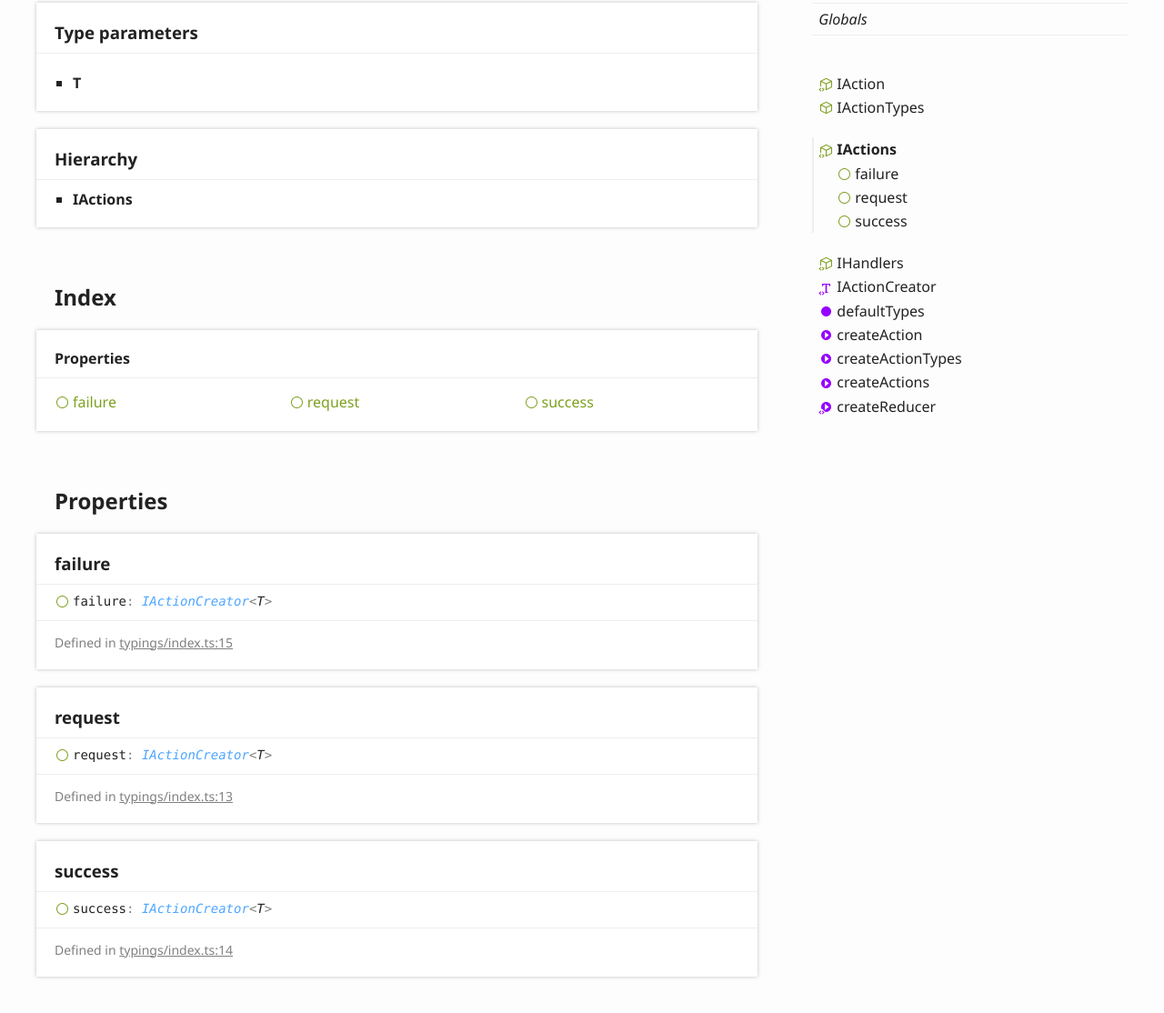
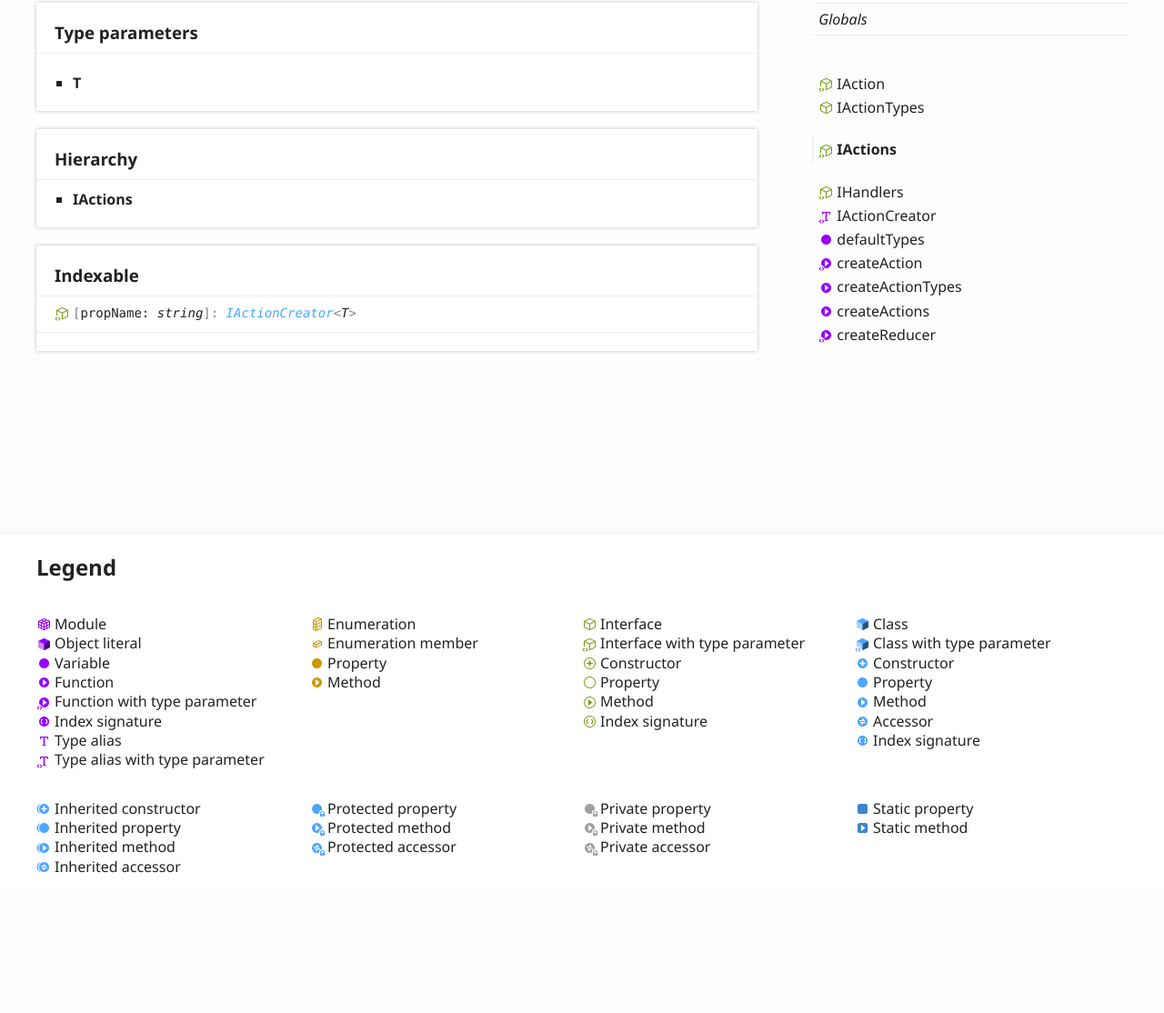
Before and after one commit to twchn/redux-tools, a plain HTML site: page interfaces/iactions.html in a window 1280 px wide. Shown: the part 192-1306 px from the top of the page at 91% size. After the commit the page ends 1172 px from the top, so only its background shows below. Drawn offline with Linux system fonts and the light colour scheme.

Commit message:
Deploy taoweicn/redux-tools to github.com/taoweicn/redux-tools.git:gh-pages

```diff
--- a/interfaces/iactions.html
+++ b/interfaces/iactions.html
@@ -82,53 +82,9 @@
 					</li>
 				</ul>
 			</section>
-			<section class="tsd-panel-group tsd-index-group">
-				<h2>Index</h2>
-				<section class="tsd-panel tsd-index-panel">
-					<div class="tsd-index-content">
-						<section class="tsd-index-section ">
-							<h3>Properties</h3>
-							<ul class="tsd-index-list">
-								<li class="tsd-kind-property tsd-parent-kind-interface"><a href="iactions.html#failure" class="tsd-kind-icon">failure</a></li>
-								<li class="tsd-kind-property tsd-parent-kind-interface"><a href="iactions.html#request" class="tsd-kind-icon">request</a></li>
-								<li class="tsd-kind-property tsd-parent-kind-interface"><a href="iactions.html#success" class="tsd-kind-icon">success</a></li>
-							</ul>
-						</section>
-					</div>
-				</section>
-			</section>
-			<section class="tsd-panel-group tsd-member-group ">
-				<h2>Properties</h2>
-				<section class="tsd-panel tsd-member tsd-kind-property tsd-parent-kind-interface">
-					<a name="failure" class="tsd-anchor"></a>
-					<h3>failure</h3>
-					<div class="tsd-signature tsd-kind-icon">failure<span class="tsd-signature-symbol">:</span> <a href="../globals.html#iactioncreator" class="tsd-signature-type">IActionCreator</a><span class="tsd-signature-symbol">&lt;</span><span class="tsd-signature-type">T</span><span class="tsd-signature-symbol">&gt;</span></div>
-					<aside class="tsd-sources">
-						<ul>
-							<li>Defined in <a href="https://github.com/taoweicn/redux-tools/blob/435867c/src/typings/index.ts#L15">typings/index.ts:15</a></li>
-						</ul>
-					</aside>
-				</section>
-				<section class="tsd-panel tsd-member tsd-kind-property tsd-parent-kind-interface">
-					<a name="request" class="tsd-anchor"></a>
-					<h3>request</h3>
-					<div class="tsd-signature tsd-kind-icon">request<span class="tsd-signature-symbol">:</span> <a href="../globals.html#iactioncreator" class="tsd-signature-type">IActionCreator</a><span class="tsd-signature-symbol">&lt;</span><span class="tsd-signature-type">T</span><span class="tsd-signature-symbol">&gt;</span></div>
-					<aside class="tsd-sources">
-						<ul>
-							<li>Defined in <a href="https://github.com/taoweicn/redux-tools/blob/435867c/src/typings/index.ts#L13">typings/index.ts:13</a></li>
-						</ul>
-					</aside>
-				</section>
-				<section class="tsd-panel tsd-member tsd-kind-property tsd-parent-kind-interface">
-					<a name="success" class="tsd-anchor"></a>
-					<h3>success</h3>
-					<div class="tsd-signature tsd-kind-icon">success<span class="tsd-signature-symbol">:</span> <a href="../globals.html#iactioncreator" class="tsd-signature-type">IActionCreator</a><span class="tsd-signature-symbol">&lt;</span><span class="tsd-signature-type">T</span><span class="tsd-signature-symbol">&gt;</span></div>
-					<aside class="tsd-sources">
-						<ul>
-							<li>Defined in <a href="https://github.com/taoweicn/redux-tools/blob/435867c/src/typings/index.ts#L14">typings/index.ts:14</a></li>
-						</ul>
-					</aside>
-				</section>
+			<section class="tsd-panel tsd-kind-interface tsd-has-type-parameter">
+				<h3 class="tsd-before-signature">Indexable</h3>
+				<div class="tsd-signature tsd-kind-icon"><span class="tsd-signature-symbol">[</span>propName: <span class="tsd-signature-type">string</span><span class="tsd-signature-symbol">]: </span><a href="../globals.html#iactioncreator" class="tsd-signature-type">IActionCreator</a><span class="tsd-signature-symbol">&lt;</span><span class="tsd-signature-type">T</span><span class="tsd-signature-symbol">&gt;</span></div>
 			</section>
 		</div>
 		<div class="col-4 col-menu menu-sticky-wrap menu-highlight">
@@ -151,17 +107,6 @@
 				<ul class="current">
 					<li class="current tsd-kind-interface tsd-has-type-parameter">
 						<a href="iactions.html" class="tsd-kind-icon">IActions</a>
-						<ul>
-							<li class=" tsd-kind-property tsd-parent-kind-interface">
-								<a href="iactions.html#failure" class="tsd-kind-icon">failure</a>
-							</li>
-							<li class=" tsd-kind-property tsd-parent-kind-interface">
-								<a href="iactions.html#request" class="tsd-kind-icon">request</a>
-							</li>
-							<li class=" tsd-kind-property tsd-parent-kind-interface">
-								<a href="iactions.html#success" class="tsd-kind-icon">success</a>
-							</li>
-						</ul>
 					</li>
 				</ul>
 				<ul class="after-current">
@@ -174,7 +119,7 @@
 					<li class=" tsd-kind-variable tsd-is-not-exported">
 						<a href="../globals.html#defaulttypes" class="tsd-kind-icon">default<wbr>Types</a>
 					</li>
-					<li class=" tsd-kind-function">
+					<li class=" tsd-kind-function tsd-has-type-parameter">
 						<a href="../globals.html#createaction" class="tsd-kind-icon">create<wbr>Action</a>
 					</li>
 					<li class=" tsd-kind-function">
```
Also changed, not shown: assets/js/search.js (+1 -1 lines), globals.html (+20 -14 lines), index.html (+1 -1 lines), interfaces/iaction.html (+3 -3 lines), interfaces/iactiontypes.html (+1 -1 lines), interfaces/ihandlers.html (+1 -1 lines).
